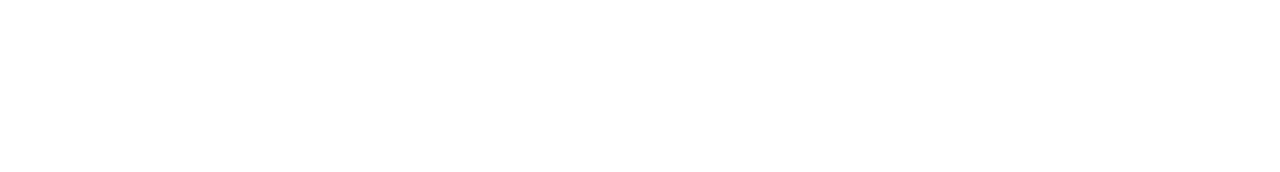
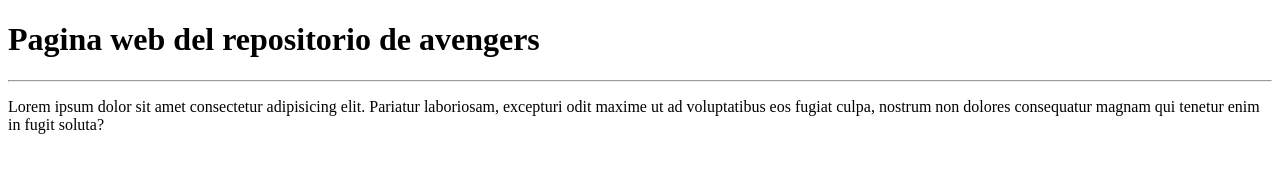
Before and after one commit to ElyxCode/avengers, a plain HTML site: page docs/index.html in a window 1280 px wide. Drawn offline with Linux system fonts and the light colour scheme.

Commit message:
Se modifico el archivo docs/index.html

```diff
--- a/docs/index.html
+++ b/docs/index.html
@@ -6,6 +6,8 @@
     <title>Pagina del repositorio de los avengers</title>
 </head>
 <body>
-
+    <h1>Pagina web del repositorio de avengers</h1>
+    <hr>
+    <p>Lorem ipsum dolor sit amet consectetur adipisicing elit. Pariatur laboriosam, excepturi odit maxime ut ad voluptatibus eos fugiat culpa, nostrum non dolores consequatur magnam qui tenetur enim in fugit soluta?</p>
 </body>
 </html>
```
